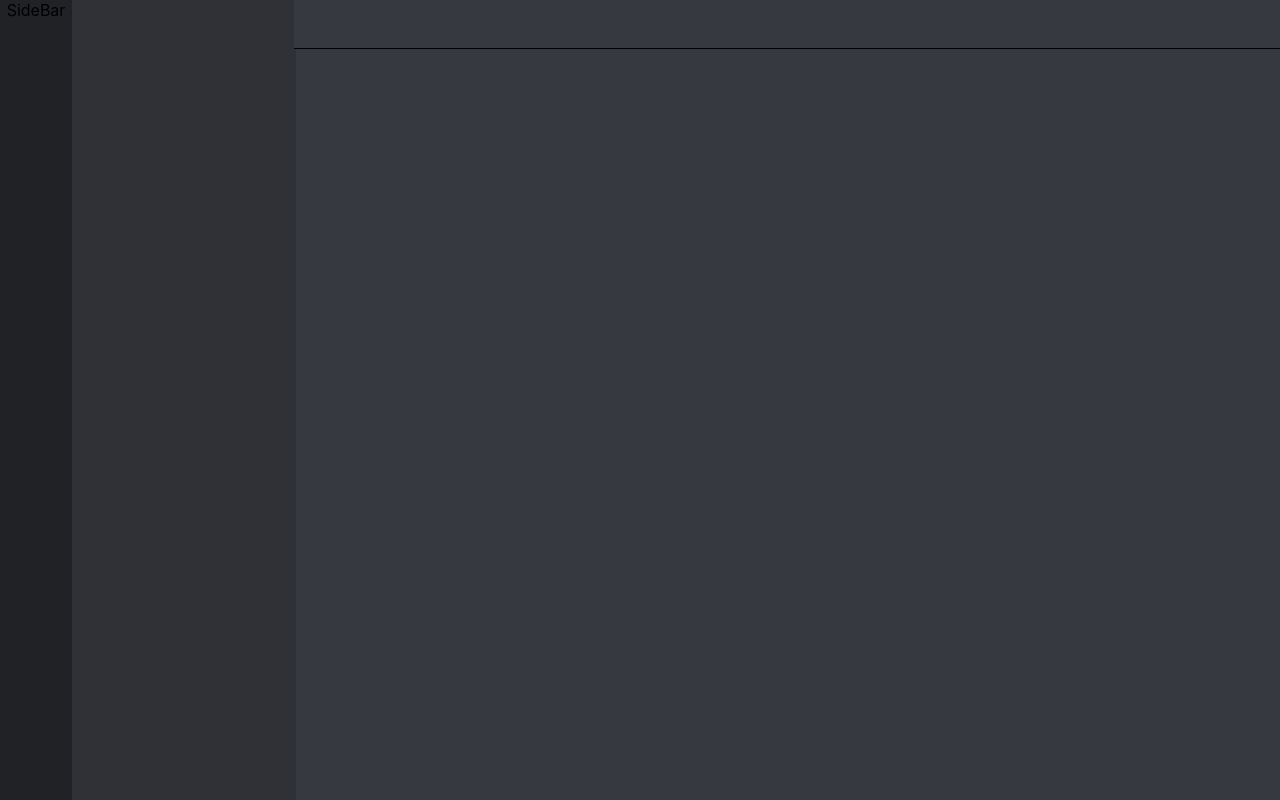
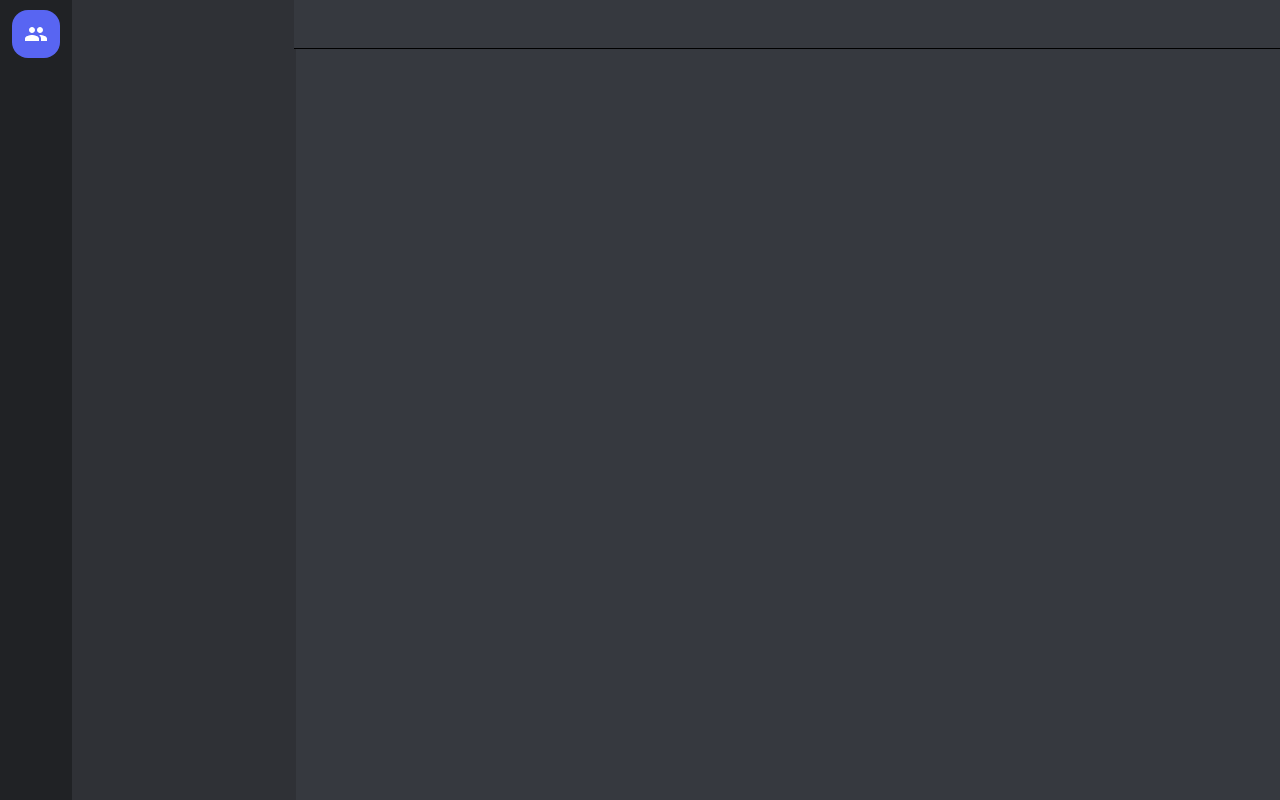
Before and after one commit to Asadullahkhankaimkhani/DiscordClone-MERN, a React (Create React App) app in the folder client/: page /dashboard in a window 1280 px wide. Built offline with nearby package versions, Linux system fonts and the light colour scheme.

Commit message:
Creating Main Page Button

```diff
--- a/client/package.json
+++ b/client/package.json
@@ -5,6 +5,7 @@
   "dependencies": {
     "@emotion/react": "^11.9.0",
     "@emotion/styled": "^11.8.1",
+    "@mui/icons-material": "^5.6.2",
     "@mui/material": "^5.6.2",
     "@reduxjs/toolkit": "^1.8.1",
     "@testing-library/jest-dom": "^4.2.4",
--- /dev/null
+++ b/client/src/components/Sidebar/MainPageButton.js
@@ -0,0 +1,25 @@
+import React from "react";
+import Button from "@mui/material/Button";
+import GroupIcon from "@mui/icons-material/Group";
+
+const MainPageButton = () => {
+  return (
+    <Button
+      style={{
+        width: "48px",
+        height: "48px",
+        borderRadius: "16px",
+        margin: 0,
+        padding: 0,
+        minWidth: 0,
+        marginTop: "10px",
+        color: "#fff",
+        backgroundColor: "#5865F2",
+      }}
+    >
+      <GroupIcon />
+    </Button>
+  );
+};
+
+export default MainPageButton;
--- a/client/src/components/Sidebar/SideBar.js
+++ b/client/src/components/Sidebar/SideBar.js
@@ -1,5 +1,6 @@
 import React from "react";
 import { styled } from "@mui/system";
+import MainPageButton from "./MainPageButton";
 
 const MainContainer = styled("div")({
   width: "72px",
@@ -11,7 +12,11 @@
 });
 
 const SideBar = () => {
-  return <MainContainer>SideBar</MainContainer>;
+  return (
+    <MainContainer>
+      <MainPageButton />
+    </MainContainer>
+  );
 };
 
 export default SideBar;
```
Also changed, not shown: 1 other file (tests, documents, lock files or other folders).
